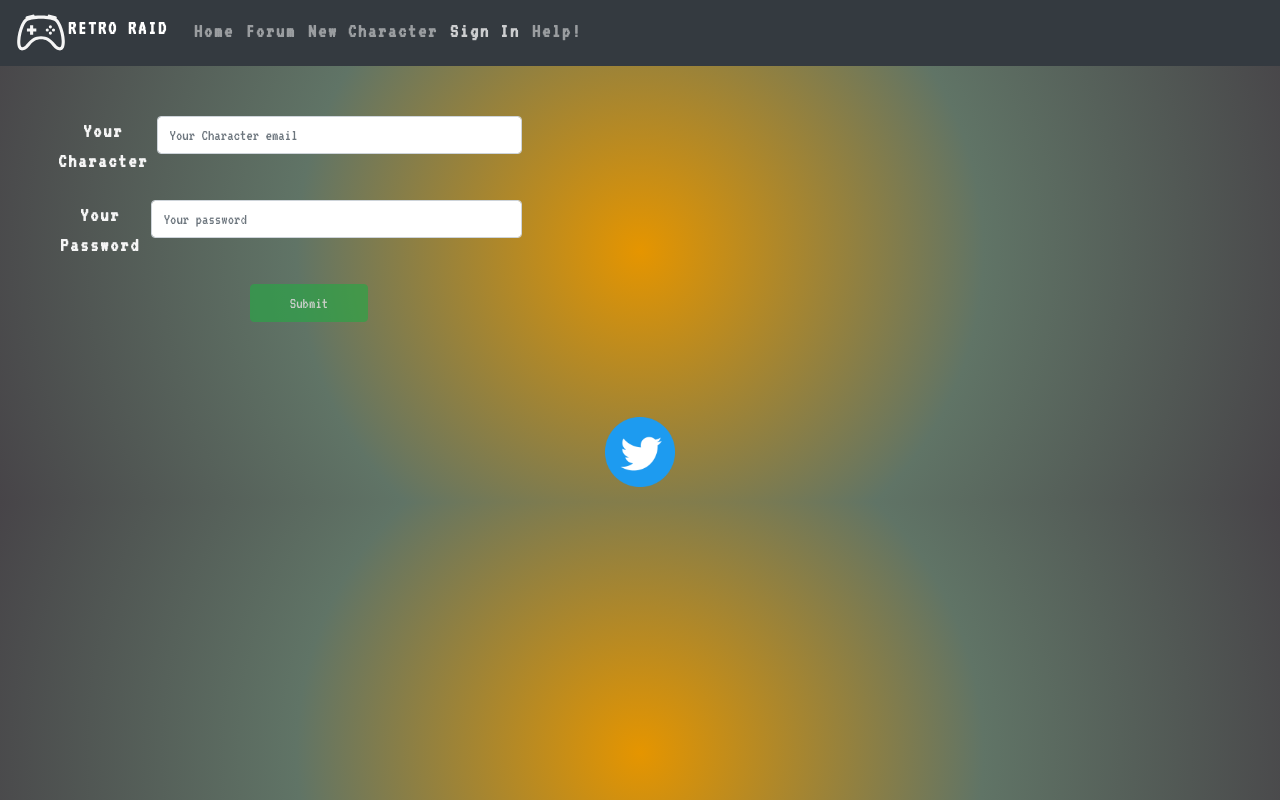
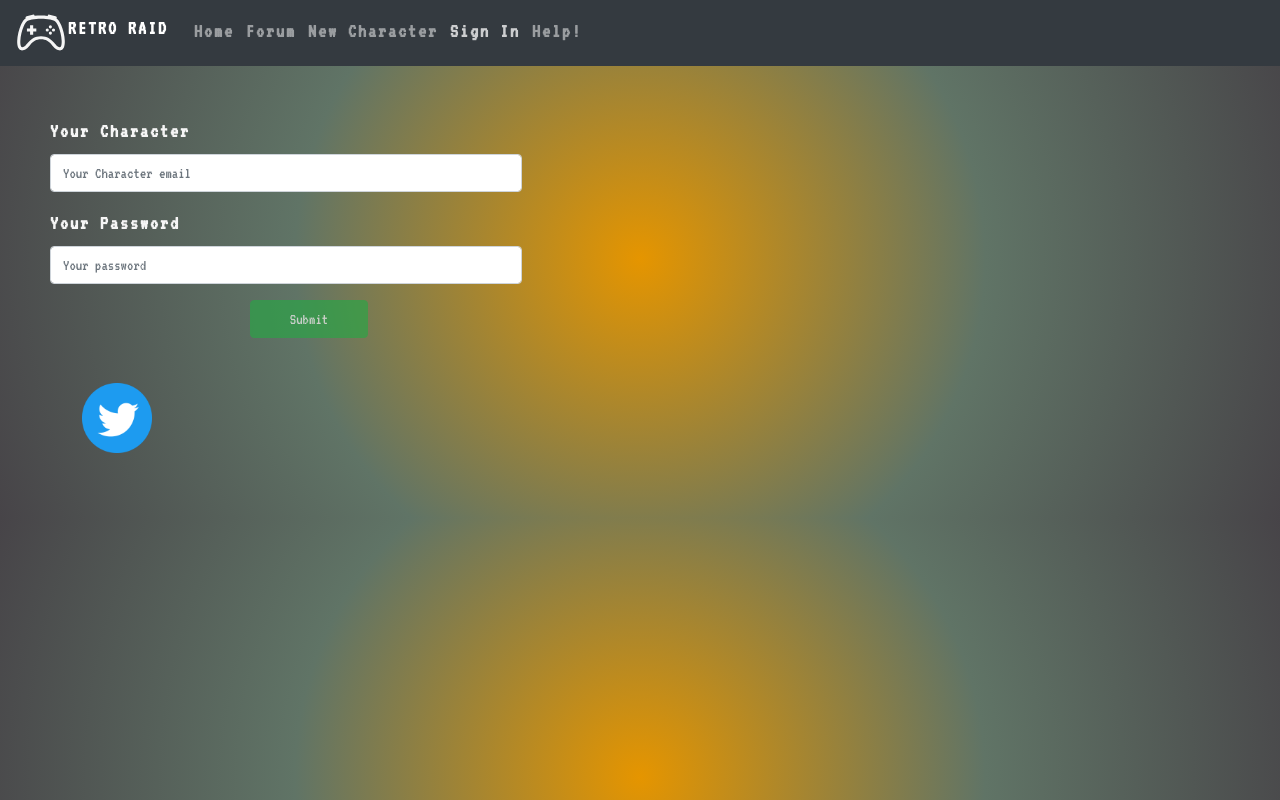
Before and after one commit to Azambik/retro-raid, a React (Create React App) app in the folder client/: page / in a window 1280 px wide. Both pictures are taken after a click on the button "Sign In". Built offline with nearby package versions, Linux system fonts and the light colour scheme.

Commit message:
relocated footer inside of components

```diff
--- a/client/src/App.js
+++ b/client/src/App.js
@@ -63,7 +63,6 @@ function App() {
         <main>
           { renderPage(currentPage) }
         </main>
-        <Footer/>
         </StoreProvider>
     </ApolloProvider>
   );
--- a/client/src/components/Header/index.js
+++ b/client/src/components/Header/index.js
@@ -34,7 +34,7 @@ function Header({ currentPage, setCurrentPage }) {
                 </Overlay>
                 <Navbar.Brand href="/">RETRO RAID</Navbar.Brand>
                 { pages.map( link =>(
-                    <Nav.Link className={`${currentPage === link && 'navActive'}`} key={link}>
+                    <Nav.Link className={`${currentPage === link && 'navActive'}`}  key={link}>
                         <span onClick={() => setCurrentPage(link)} >{link}</span>
                     </Nav.Link>
                 ))}
--- a/client/src/components/Help/index.js
+++ b/client/src/components/Help/index.js
@@ -3,6 +3,7 @@ import Button from 'react-bootstrap/Button'
 import Container from 'react-bootstrap/Container'
 import Row from 'react-bootstrap/Row'
 import { validateEmail } from '../../utils/helpers';
+import Footer from '../Footer';
 
 
 function Help() {
@@ -67,6 +68,7 @@ function Help() {
         <Button variant="outline-light" type="submit">Send Message!</Button>
       </form>
       </Row>
+      <Footer/>
     </Container>
   );
 }
--- a/client/src/components/Login/index.js
+++ b/client/src/components/Login/index.js
@@ -5,6 +5,7 @@ import { useMutation } from '@apollo/react-hooks';
 
 import { LOGIN_USER } from '../../utils/mutations';
 import Auth from '../../utils/auth';
+import Footer from '../Footer';
 
 const LoginForm = () => {
   const [userFormData, setUserFormData] = useState({ email: '', password: '' });
@@ -50,7 +51,7 @@ const LoginForm = () => {
         <Alert dismissible onClose={() => setShowAlert(false)} show={showAlert} variant='danger'>
           Character not found!
         </Alert>
-        <Form.Group className="formbox">
+        <Form.Group>
           <Form.Label htmlFor='email'>Your Character</Form.Label>
           <Form.Control
             type='text'
@@ -62,7 +63,7 @@ const LoginForm = () => {
           />
         </Form.Group>
 
-        <Form.Group className="formbox">
+        <Form.Group>
           <Form.Label htmlFor='password'>Your Password</Form.Label>
           <Form.Control
             type='password'
@@ -80,7 +81,9 @@ const LoginForm = () => {
           Submit
         </Button>
       </Form>
+      <Footer/>
     </>
+
   );
 };
 
--- a/client/src/components/Signup/index.js
+++ b/client/src/components/Signup/index.js
@@ -4,6 +4,7 @@ import { useMutation } from '@apollo/react-hooks';
 
 import { ADD_USER } from '../../utils/mutations';
 import Auth from '../../utils/auth';
+import Footer from '../Footer';
 
 const Signup = () => {
   // set initial form state
@@ -49,6 +50,7 @@ const Signup = () => {
   };
 
   return (
+    <>
       <Form noValidate validated={validated} onSubmit={handleFormSubmit}>
         {/* show alert if server response is bad */}
         <Alert dismissible onClose={() => setShowAlert(false)} show={showAlert} variant='danger'>
@@ -97,6 +99,8 @@ const Signup = () => {
           Create and Raid!
         </Button>
       </Form>
+      <Footer/>
+      </>
   );
 };
 
--- a/client/src/index.css
+++ b/client/src/index.css
@@ -3,8 +3,6 @@ main {
 	margin: 0 auto;
 	max-width: 100%;
   padding: 50px 50px;
-
-
 }
 :root {
   --primary: #474448;
@@ -17,7 +15,6 @@ main {
   --spacing-one: calc(1rem * 0.5);
   --spacing-two: calc(1rem);
   --spacing-five: calc(2.5rem);
-
 }
 
 * {
@@ -32,7 +29,6 @@ html,
 body {
   padding: 0;
   margin: 0;
-  text-align: center;
 }
 
 body {
@@ -61,6 +57,7 @@ h6 {
 
 h1 {
   font-size: 2.25rem;
+  text-align: center;
 }
 
 h2 {
--- a/client/src/pages/Forum.js
+++ b/client/src/pages/Forum.js
@@ -5,6 +5,7 @@ import { QUERY_FORUM } from '../utils/queries';
 import { UPDATE_FORUM, UPDATE_CURRENT_FORUM } from '../utils/actions';
 import {useStoreContext } from  '../utils/Globalstate';
 import { idbPromise } from "../utils/helpers";
+import Footer from '../components/Footer';
 
 const Forum = ({}) => {
     const [state, dispatch] = useStoreContext();
@@ -62,6 +63,7 @@ const Forum = ({}) => {
                 </div>
 
             </div>
+            <Footer/>
         </main>
     );
 };
```
Also changed, not shown: client/src/components/Home/index.js (+2 -5 lines).
